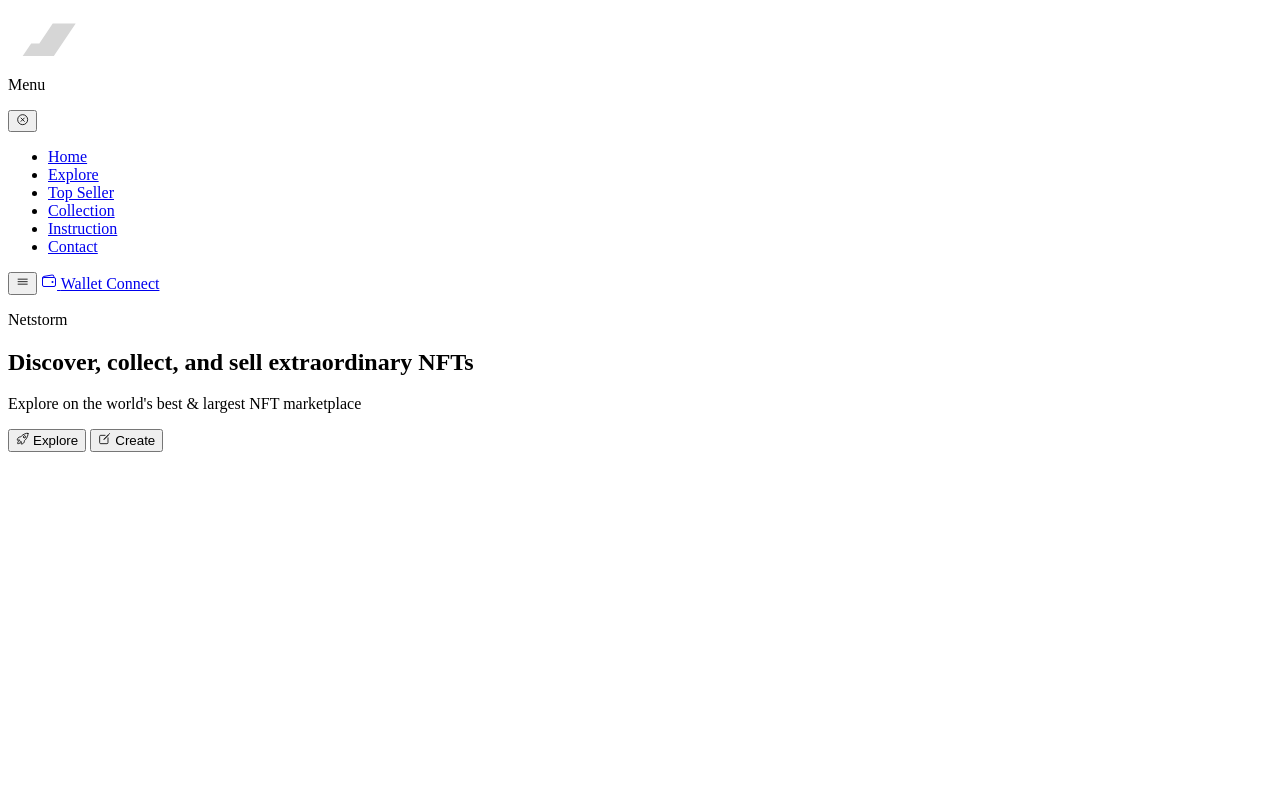
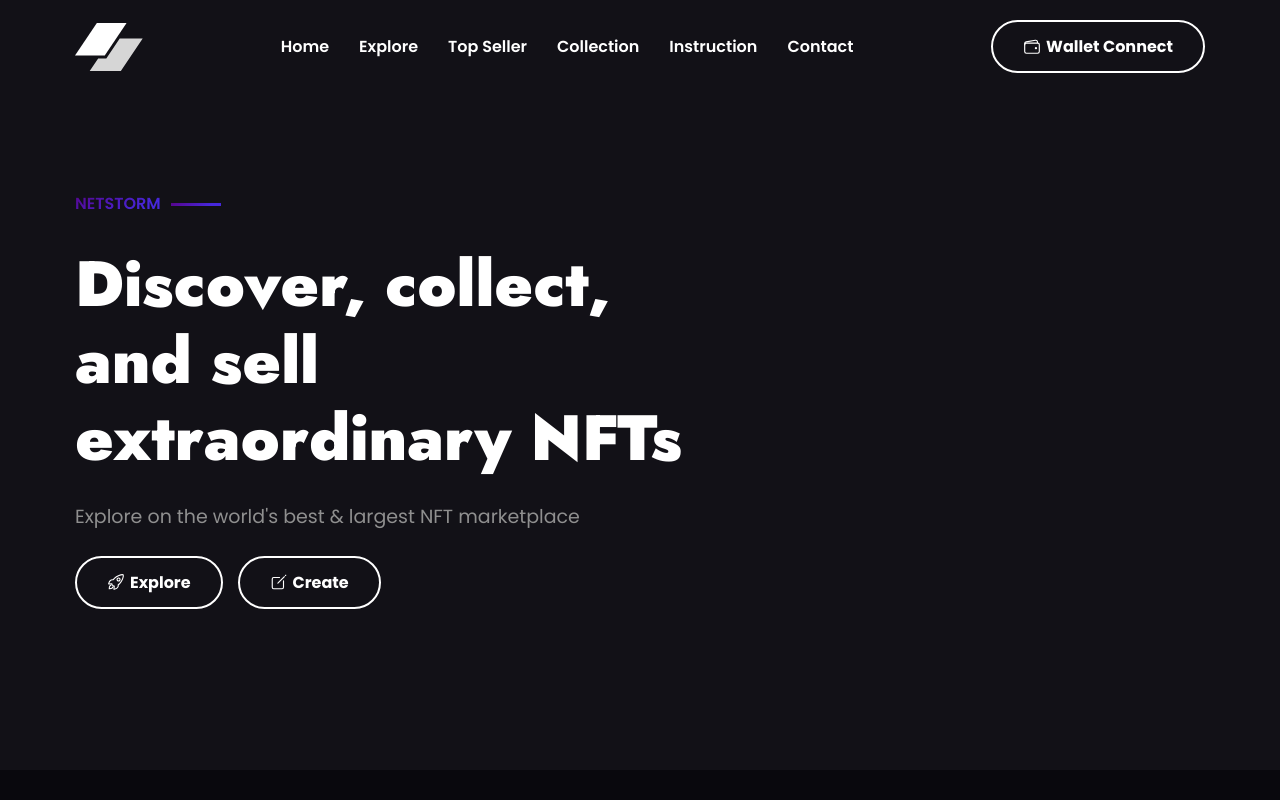
Before and after one commit to freeserver2/NFTC, a plain HTML site: page index.html in a window 1280 px wide. Shown: the top 800 px of the page. Drawn offline with nearby package versions, Linux system fonts and the light colour scheme.

Commit message:
Update index.html

```diff
--- a/index.html
+++ b/index.html
@@ -14,9 +14,9 @@
 
   <!--
     - custom css link
+-->
+  <link rel="stylesheet" href="./assets/css/style.css">
 
-  <link rel="stylesheet" href="./assets/css/style.css">
-  -->
   <!--
     - google font link
   -->
```
